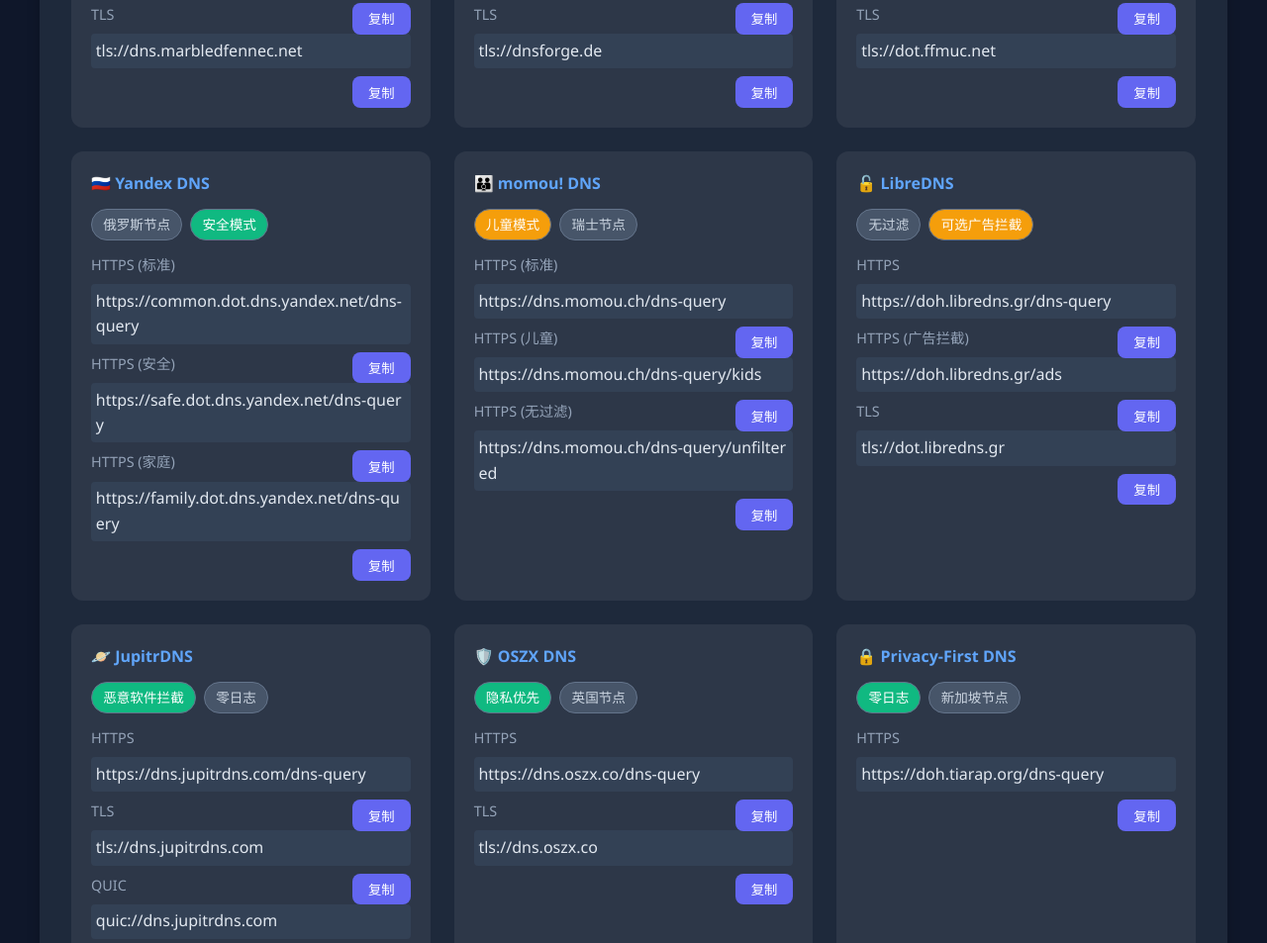
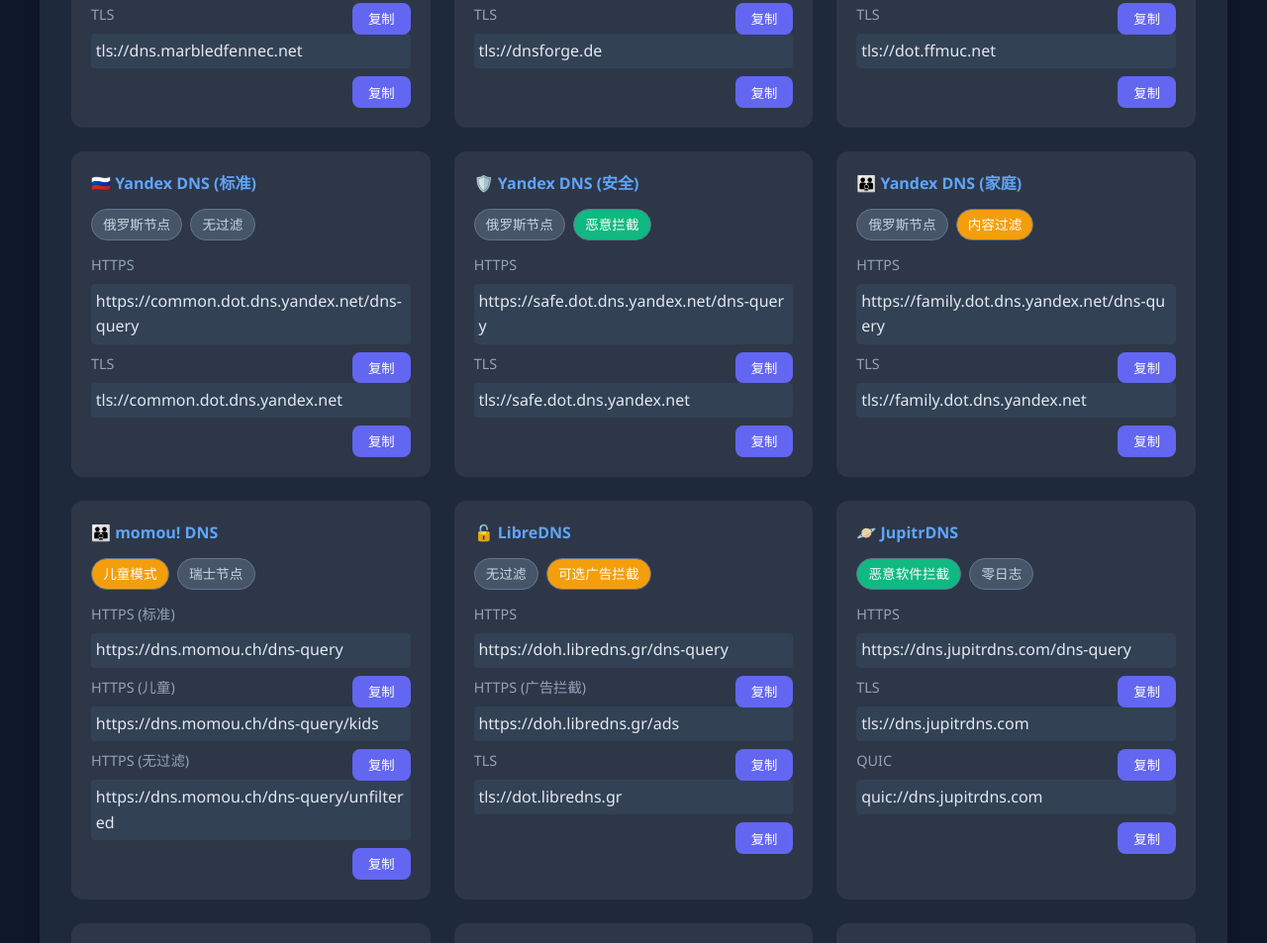
Before and after one commit to tianming25/8712da, a plain HTML site: page index.html in a window 1280 px wide. Shown: the part 9355-10308 px from the top of the page at 99% size. Drawn offline with Linux system fonts and the light colour scheme.

Commit message:
Add files via upload

```diff
--- a/index.html
+++ b/index.html
@@ -1647,22 +1647,49 @@ html {
                 </div>
 
 
-                <!-- Yandex DNS -->
-                <div class="dns-item">
-                    <div class="provider">🇷🇺 Yandex DNS</div>
+                <!-- Yandex DNS 标准版 -->
+<div class="dns-item">
+    <div class="provider">🇷🇺 Yandex DNS (标准)</div>
     <div class="tags">
         <span class="tag">俄罗斯节点</span>
-                        <span class="tag security">安全模式</span>
-                    </div>
-                    <div class="protocol">HTTPS (标准)</div>
+        <span class="tag">无过滤</span>
+    </div>
+    <div class="protocol">HTTPS</div>
     <code>https://common.dot.dns.yandex.net/dns-query</code>
     <button class="copy-btn" onclick="copyText('https://common.dot.dns.yandex.net/dns-query')">复制</button>
-                    <div class="protocol">HTTPS (安全)</div>
+    <div class="protocol">TLS</div>
+    <code>tls://common.dot.dns.yandex.net</code>
+    <button class="copy-btn" onclick="copyText('tls://common.dot.dns.yandex.net')">复制</button>
+</div>
+
+<!-- Yandex DNS 安全版 -->
+<div class="dns-item">
+    <div class="provider">🛡️ Yandex DNS (安全)</div>
+    <div class="tags">
+        <span class="tag">俄罗斯节点</span>
+        <span class="tag security">恶意拦截</span>
+    </div>
+    <div class="protocol">HTTPS</div>
     <code>https://safe.dot.dns.yandex.net/dns-query</code>
     <button class="copy-btn" onclick="copyText('https://safe.dot.dns.yandex.net/dns-query')">复制</button>
-                    <div class="protocol">HTTPS (家庭)</div>
+    <div class="protocol">TLS</div>
+    <code>tls://safe.dot.dns.yandex.net</code>
+    <button class="copy-btn" onclick="copyText('tls://safe.dot.dns.yandex.net')">复制</button>
+</div>
+
+<!-- Yandex DNS 家庭版 -->
+<div class="dns-item">
+    <div class="provider">👪 Yandex DNS (家庭)</div>
+    <div class="tags">
+        <span class="tag">俄罗斯节点</span>
+        <span class="tag filter">内容过滤</span>
+    </div>
+    <div class="protocol">HTTPS</div>
     <code>https://family.dot.dns.yandex.net/dns-query</code>
     <button class="copy-btn" onclick="copyText('https://family.dot.dns.yandex.net/dns-query')">复制</button>
+    <div class="protocol">TLS</div>
+    <code>tls://family.dot.dns.yandex.net</code>
+    <button class="copy-btn" onclick="copyText('tls://family.dot.dns.yandex.net')">复制</button>
 </div>
 
 
```
Lines whose indentation alone changed are shown as unchanged.
